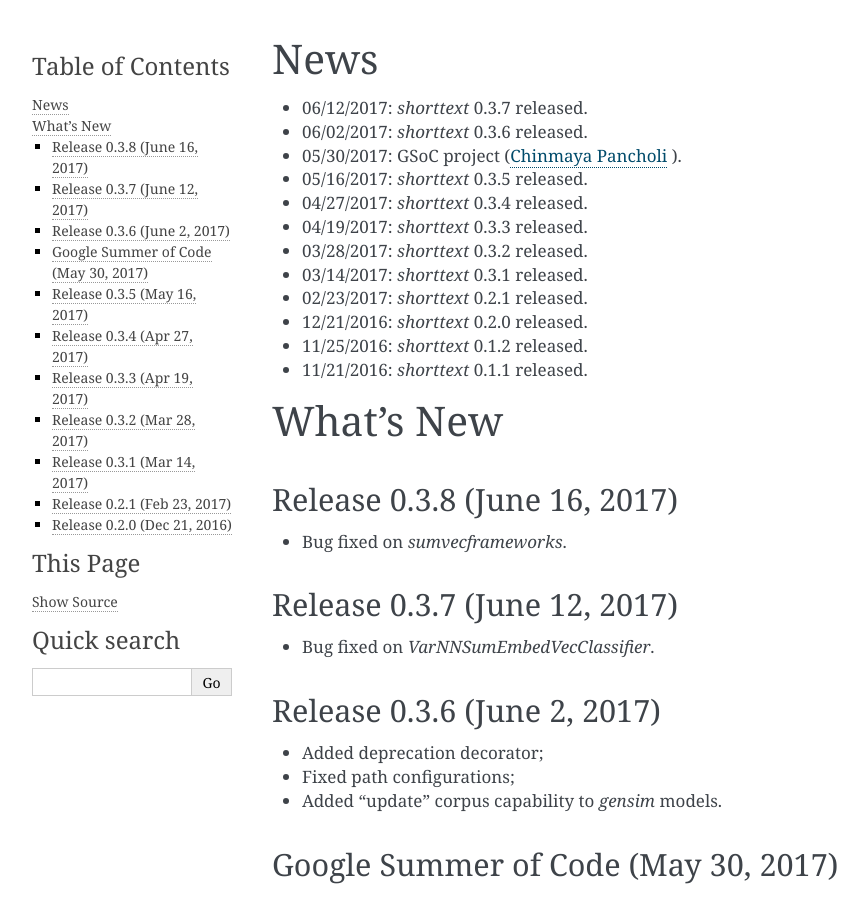
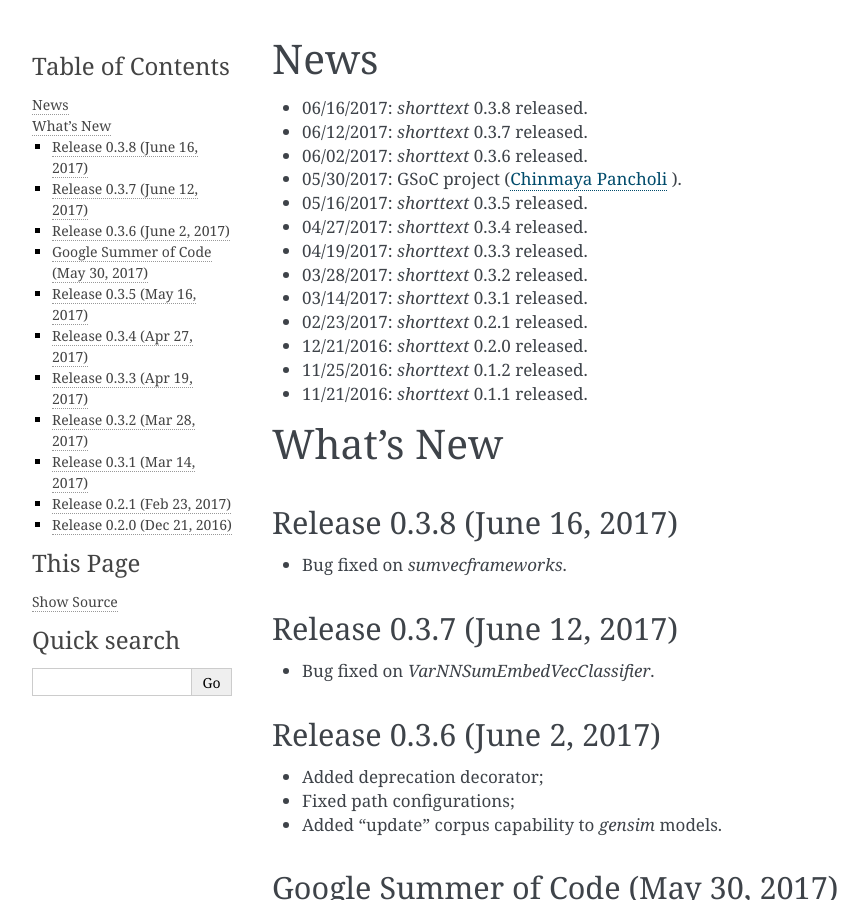
Before and after one commit to stephenhky/PyShortTextCategorization, a Sphinx documentation site: the page built from docs/news.rst, in a window 1280 px wide and 900 px high. Shown: the whole window, without its empty margins (148-1016 px from the left). Built offline with Sphinx 7.4.7, drawn with Linux system fonts in a browser that asks for light colours; pages that are not in the unit, such as notebooks, are missing from menus.

Commit message:
releasing 0.3.8

```diff
--- a/docs/news.rst
+++ b/docs/news.rst
@@ -1,6 +1,7 @@
 News
 ====
 
+* 06/16/2017: `shorttext` 0.3.8 released.
 * 06/12/2017: `shorttext` 0.3.7 released.
 * 06/02/2017: `shorttext` 0.3.6 released.
 * 05/30/2017: GSoC project (`Chinmaya Pancholi
```
Also changed, not shown: README.md (+1 -0 lines).
